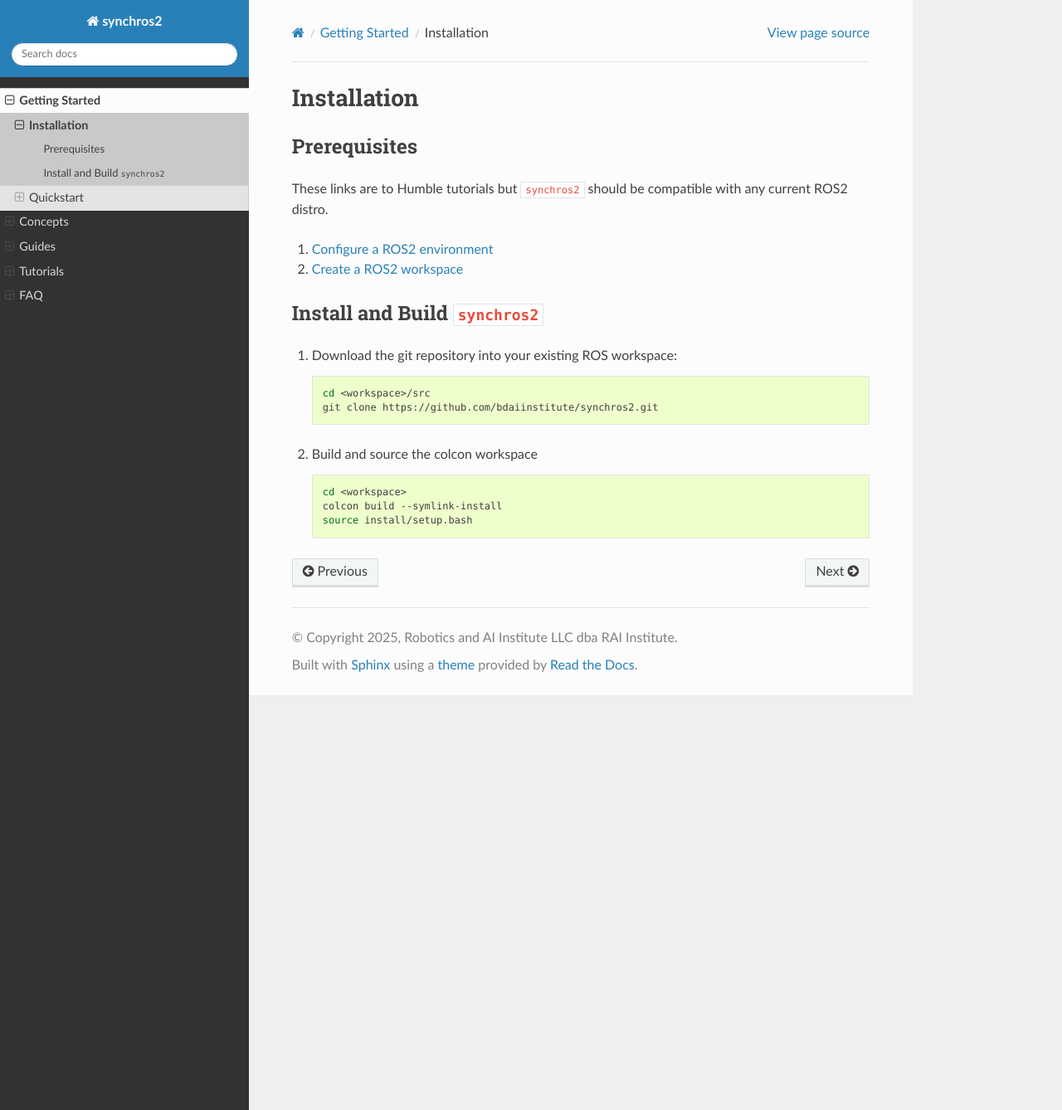
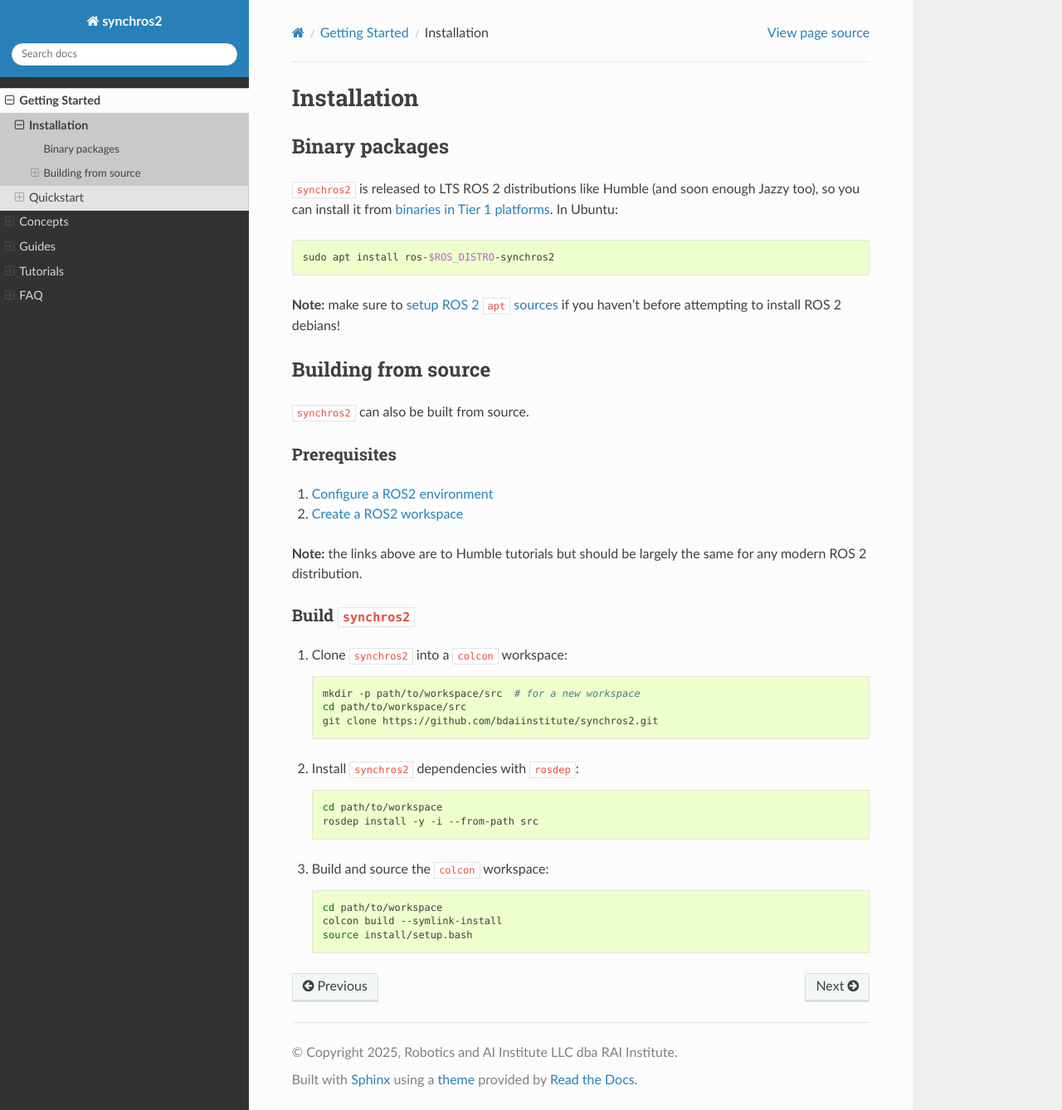
Before and after one commit to bdaiinstitute/ros_utilities, a Sphinx documentation site: the page built from synchros2/docs/getting_started/installation.md, in a window 1280 px wide and 1338 px high. Shown: the whole window at 83% size. Built offline with Sphinx 7.4.7 and the Read the Docs theme 3.1.0, drawn with Linux system fonts in a browser that asks for light colours; pages that are not in the unit, such as notebooks, are missing from menus.

Commit message:
Update `synchros2` install docs (#192)
Signed-off-by: Michel Hidalgo <mhidalgo@theaiinstitute.com>

````diff
--- a/synchros2/docs/getting_started/installation.md
+++ b/synchros2/docs/getting_started/installation.md
@@ -1,25 +1,47 @@
 # Installation
 
-## Prerequisites
+## Binary packages
 
-These links are to Humble tutorials but `synchros2` should be compatible with any current ROS2 distro.
+`synchros2` is released to LTS ROS 2 distributions like Humble (and soon enough Jazzy too), so you can install it from [binaries in Tier 1 platforms](https://docs.ros.org/en/humble/Installation.html#binary-packages). In Ubuntu:
+
+```bash
+sudo apt install ros-$ROS_DISTRO-synchros2
+```
+
+**Note:** make sure to [setup ROS 2 `apt` sources](https://docs.ros.org/en/humble/Installation/Ubuntu-Install-Debs.html#setup-sources) if you haven't before attempting to install ROS 2 debians!
+
+## Building from source
+
+`synchros2` can also be built from source.
+
+### Prerequisites
 
 1. [Configure a ROS2 environment](https://docs.ros.org/en/humble/Tutorials/Beginner-CLI-Tools/Configuring-ROS2-Environment.html)
 2. [Create a ROS2 workspace](https://docs.ros.org/en/humble/Tutorials/Beginner-Client-Libraries/Colcon-Tutorial.html)
 
-## Install and Build `synchros2`
+**Note:** the links above are to Humble tutorials but should be largely the same for any modern ROS 2 distribution.
 
-1. Download the git repository into your existing ROS workspace:
+### Build `synchros2`
+
+1. Clone `synchros2` into a `colcon` workspace:
 
     ```bash
-    cd <workspace>/src
+    mkdir -p path/to/workspace/src  # for a new workspace
+    cd path/to/workspace/src
     git clone https://github.com/bdaiinstitute/synchros2.git
     ```
 
-2. Build and source the colcon workspace
+2. Install `synchros2` dependencies with `rosdep`:
+
+   ```bash
+   cd path/to/workspace
+   rosdep install -y -i --from-path src
+   ```
+
+3. Build and source the `colcon` workspace:
 
     ```bash
-    cd <workspace>
+    cd path/to/workspace
     colcon build --symlink-install
     source install/setup.bash
     ```
````
